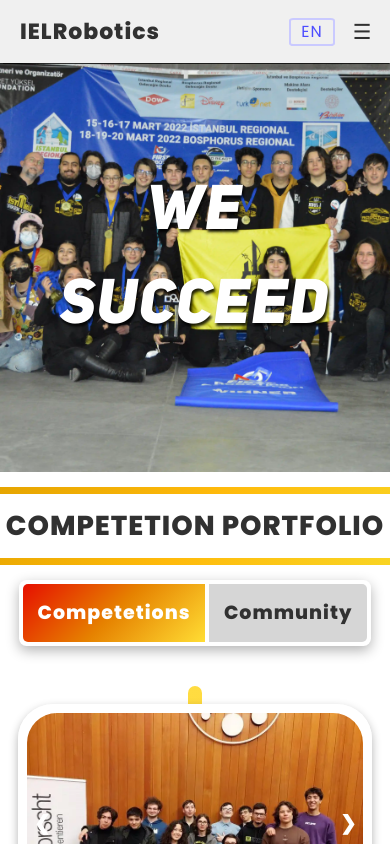
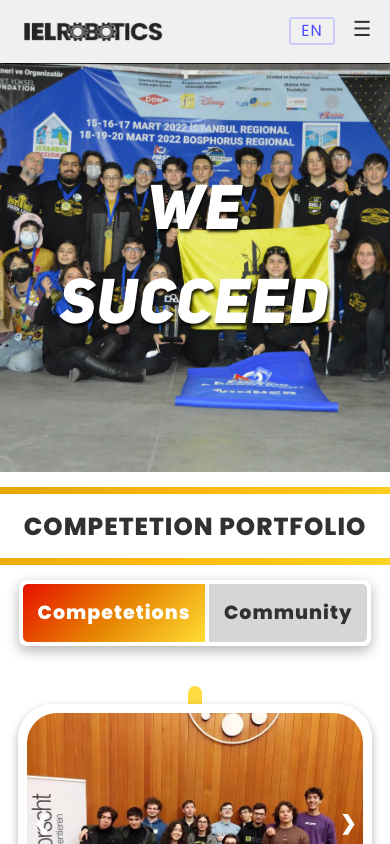
Before and after one commit to IEL-Robotics/ielrobotics.org, a React (Vite) app: page /achievements in a window 390 px wide. Shown: the top 844 px of the page. Built offline with nearby package versions, Linux system fonts and the light colour scheme.

Commit message:
different logo? give it a shot

```diff
--- a/src/Components/Navbar/Navbar.css
+++ b/src/Components/Navbar/Navbar.css
@@ -9,14 +9,16 @@
 
 }
 
-h2 {
-    padding-left: 2rem;
+#logoimg {
+    width: 14rem;
+    margin-left: 2.25rem;
+    margin-top: 0.55rem;
+    margin-bottom: 0.55rem;
+    opacity: 0.85;
 }
 
-.logo {
-    font-weight: 800;
-    font-style: normal;
-    font-size: 2.2rem;
+#logoimg:hover {
+    opacity: 1;
 }
 
 a:hover {
@@ -63,13 +65,14 @@ a:hover {
     transition: transform 0.2s ease-in-out;
 }
 
-.lan, .menu, .page-name:hover, .btn-menu {
+.lan, .menu, #logoimg:hover, .btn-menu {
     cursor: pointer;
 }
 
 .btn-menu {
     transition: transform 0.2s ease-in-out;
     transform: scale(1.3);
+    margin-top: -0.4rem;
 }
 
 .btn-menu:hover {
@@ -117,7 +120,7 @@ a:hover {
 
 }
 
-@media (min-width: 950px) and (max-width: 1660px) {
+@media (min-width: 950px) and (max-width: 1659px) {
     .navbar{
         padding-block: 1.5rem;
     }
@@ -125,16 +128,11 @@ a:hover {
 
 @media screen and (min-width: 1660px) {
 
-    h2 {
-        padding-left: 1.3vw;
-    }
-
-    .logo {
-        font-weight: 800;
-        font-style: normal;
-        font-size: 1.5vw;
-        margin-top: 0.9vw;
-        margin-bottom: 0.9vw;
+    #logoimg {
+        margin-top: 1.35vw;
+        margin-bottom: 1.35vw;
+        width: 9vw;
+        margin-left: 1.5vw;
     }
 
     .right {
@@ -146,7 +144,7 @@ a:hover {
     }
 
     .list-item a {
-        font-size: 1.07vw;
+        font-size: 1.02vw;
         letter-spacing: 0.075vw;
         font-weight: 400;
     }
--- a/src/Components/Navbar/Navbar.jsx
+++ b/src/Components/Navbar/Navbar.jsx
@@ -47,9 +47,7 @@ export const Navbar = ({ handleScroll }) => {
     return (
         <header className="header" id="header">
             <nav className="navbar container">
-                <div className='page-name'>
-                    <a onClick={() => handleClick2("/")}><h2 className="logo">IELRobotics</h2></a>
-                </div>
+                <img src='/OtherImages/logo-output.webp' id="logoimg" onClick={() => handleClick2("/")}></img>
 
                 <div className="menu" id="menu">
                     <ul className="list">
--- a/src/Languages/tr.json
+++ b/src/Languages/tr.json
@@ -10,7 +10,7 @@
 
     "home-section-news": "Haberler",
     "home-section-competetions": "Yarışmalar",
-    "home-section-awards": "Ödüllerimiz",
+    "home-section-awards": "ÖDÜLLERİMİZ",
     "home-section-partners": "Ortaklıklarımız",
     "home-section-team": "Takımımız",
 
--- a/src/Pages/Team/Team.css
+++ b/src/Pages/Team/Team.css
@@ -54,7 +54,7 @@
     }
 
     .team-title {
-        font-size: 7vw;
+        font-size: 6.3vw;
     }
 
     .team-title-holder {
```
Also changed, not shown: public/OtherImages/logo-output.webp (added).
